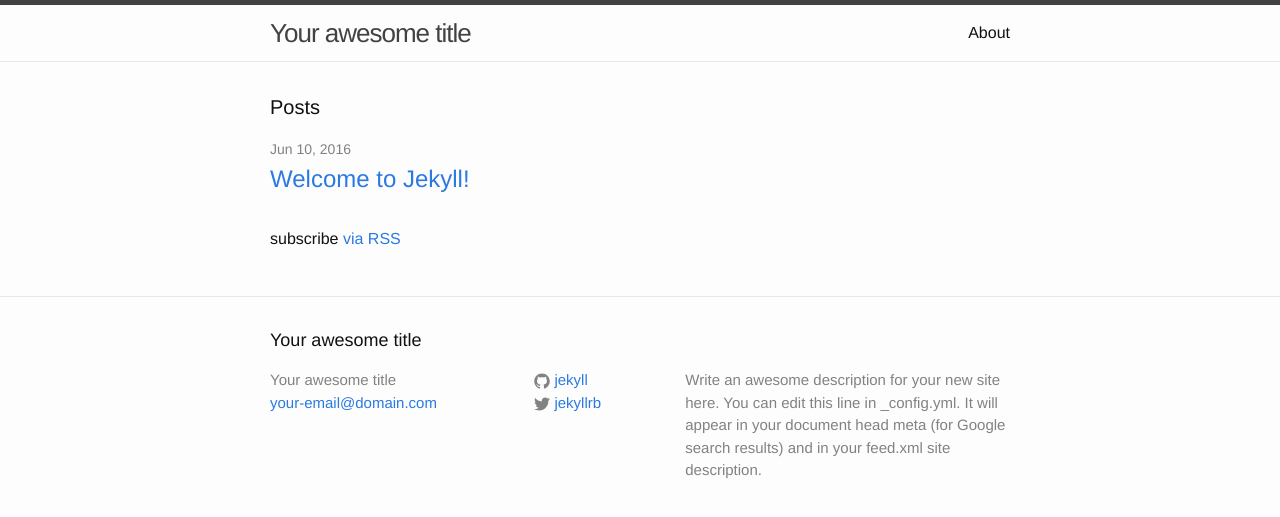
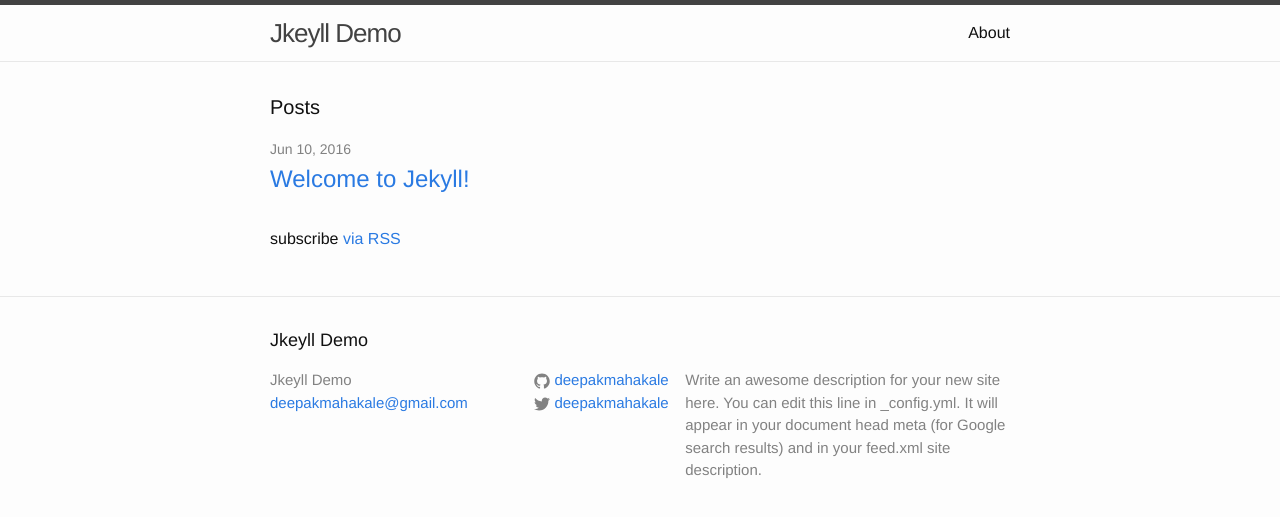
Before and after one commit to deepakmahakale/jekyll-demo, a Jekyll site: the page built from index.html, in a window 1280 px wide. Shown: the top 517 px of the page. Built offline with Jekyll 4.4.1, drawn with Linux system fonts in a browser that asks for light colours.

Commit message:
config changes

```diff
--- a/_config.yml
+++ b/_config.yml
@@ -6,16 +6,16 @@
 # 'jekyll serve'. If you change this file, please restart the server process.
 
 # Site settings
-title: Your awesome title
-email: your-email@domain.com
+title: Jkeyll Demo
+email: deepakmahakale@gmail.com
 description: > # this means to ignore newlines until "baseurl:"
   Write an awesome description for your new site here. You can edit this
   line in _config.yml. It will appear in your document head meta (for
   Google search results) and in your feed.xml site description.
 baseurl: "" # the subpath of your site, e.g. /blog
-url: "http://yourdomain.com" # the base hostname & protocol for your site
-twitter_username: jekyllrb
-github_username:  jekyll
+url: "http://deepakmahakale.github.io" # the base hostname & protocol for your site
+twitter_username: deepakmahakale
+github_username:  deepakmahakale
 
 # Build settings
 markdown: kramdown
```
